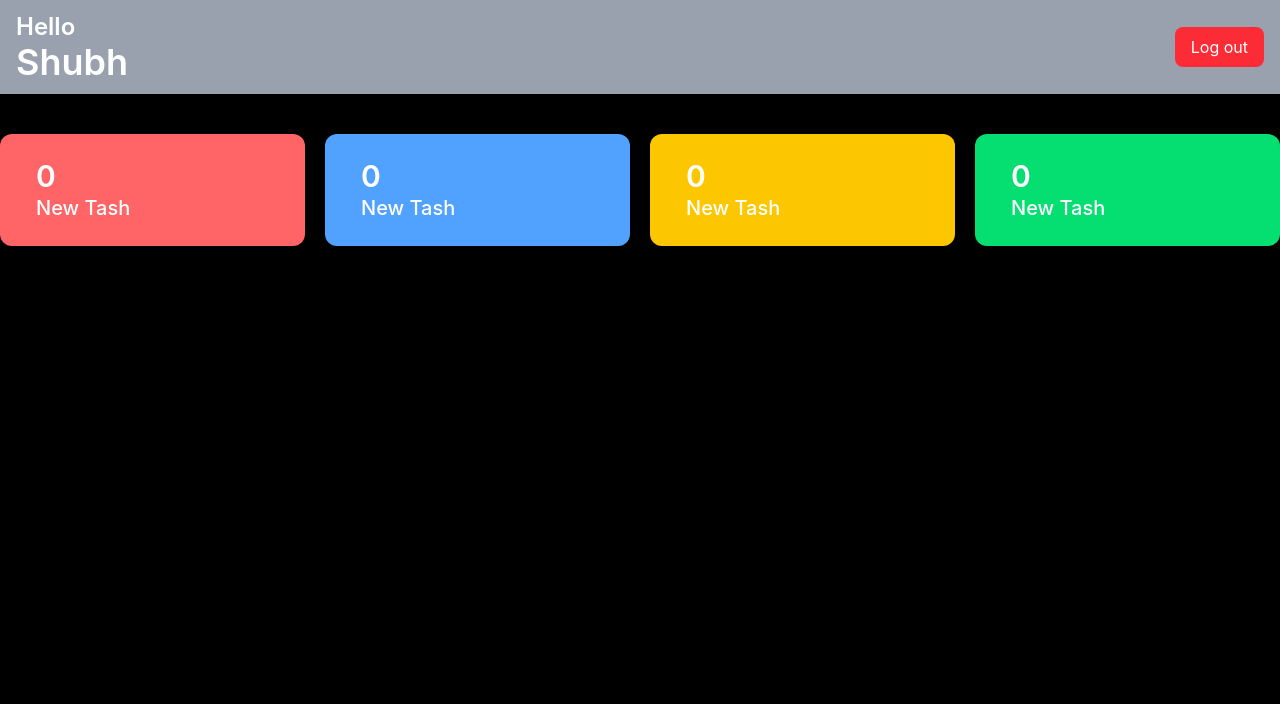
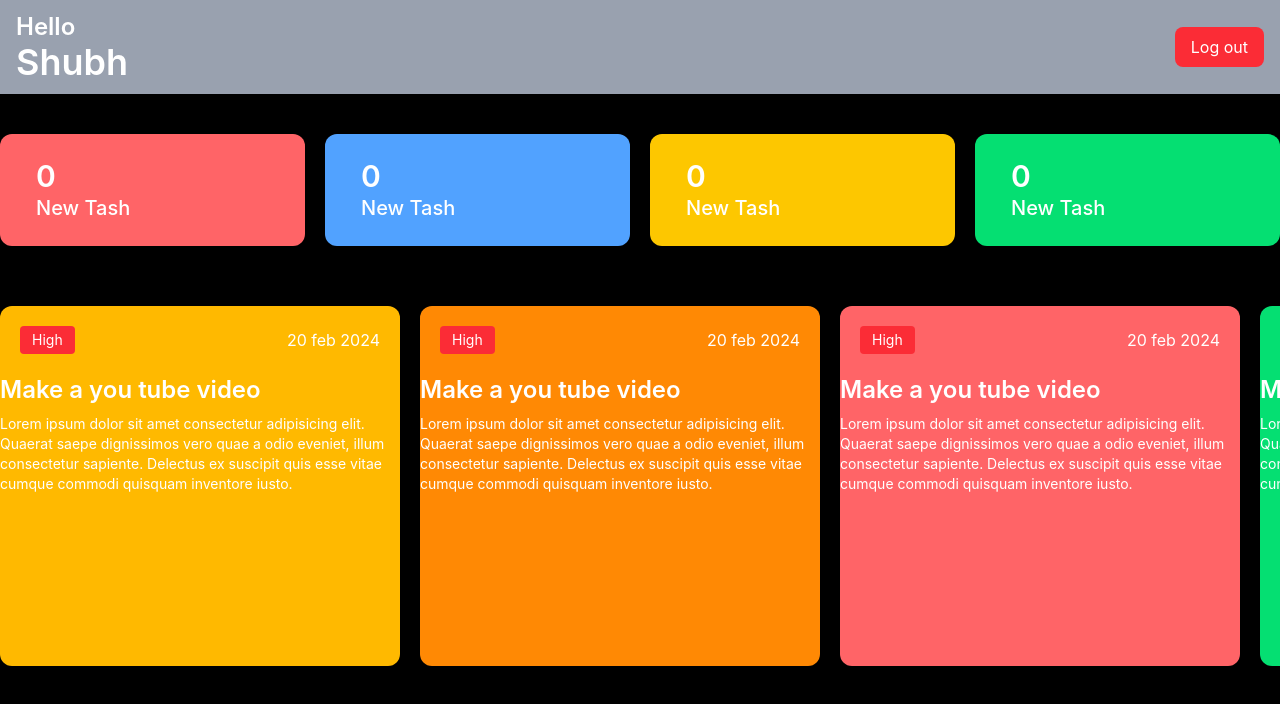
Before and after one commit to singhshubham103codeclub/ReactFrontent_Employe_Managnent_system, a React (Vite) app: page / in a window 1280 px wide. Shown: the top 704 px of the page. Built offline with nearby package versions, Linux system fonts and the light colour scheme.

Commit message:
employeDashboard done

```diff
--- a/src/components/Dashboard/EmployeDashboard.jsx
+++ b/src/components/Dashboard/EmployeDashboard.jsx
@@ -1,11 +1,13 @@
 import React from "react";
 import Header from "./others/header";
 import TaskListNumber from "./others/Tasklist";
+import TaskList from "../TaskList/TaskList";
 const EmployeDashboard=()=>{
     return(
         <>
           <Header/>
           <TaskListNumber/>
+          <TaskList/>
         </>
     )
 }
--- /dev/null
+++ b/src/components/TaskList/TaskList.jsx
@@ -0,0 +1,59 @@
+import React from "react";
+const TaskList =()=>{
+    return (
+        <div id="Taskit" className="h-[50vh] overflow-auto flex items-center justify-start gap-5 py-5 mt-10 w-full flex-nowrap">
+            <div className="h-full w-[400px] bg-amber-400 rounded-xl flex-shrink-0">
+                <div className="flex justify-between items-center m-5">
+                <h3 className="bg-red-500 px-3 py-1 rounded text-sm">High</h3>
+                <h4>20 feb 2024</h4>
+                </div>
+                <h2 className="mt-5 text-2xl font-semibold"> Make a you tube video</h2>
+                <p className="text-sm mt-2">
+                    Lorem ipsum dolor sit amet consectetur adipisicing elit. Quaerat saepe dignissimos vero quae a odio eveniet, illum consectetur sapiente. Delectus ex suscipit quis esse vitae cumque commodi quisquam inventore iusto.
+                </p>
+            </div>
+             <div className="h-full w-[400px] bg-orange-400 rounded-xl flex-shrink-0">
+                <div className="flex justify-between items-center m-5">
+                <h3 className="bg-red-500 px-3 py-1 rounded text-sm">High</h3>
+                <h4>20 feb 2024</h4>
+                </div>
+                <h2 className="mt-5 text-2xl font-semibold"> Make a you tube video</h2>
+                <p className="text-sm mt-2">
+                    Lorem ipsum dolor sit amet consectetur adipisicing elit. Quaerat saepe dignissimos vero quae a odio eveniet, illum consectetur sapiente. Delectus ex suscipit quis esse vitae cumque commodi quisquam inventore iusto.
+                </p>
+            </div>
+             <div className="h-full w-[400px] bg-red-400 rounded-xl flex-shrink-0">
+                <div className="flex justify-between items-center m-5">
+                <h3 className="bg-red-500 px-3 py-1 rounded text-sm">High</h3>
+                <h4>20 feb 2024</h4>
+                </div>
+                <h2 className="mt-5 text-2xl font-semibold"> Make a you tube video</h2>
+                <p className="text-sm mt-2">
+                    Lorem ipsum dolor sit amet consectetur adipisicing elit. Quaerat saepe dignissimos vero quae a odio eveniet, illum consectetur sapiente. Delectus ex suscipit quis esse vitae cumque commodi quisquam inventore iusto.
+                </p>
+            </div>
+             <div className="h-full w-[400px] bg-green-400 rounded-xl flex-shrink-0">
+                <div className="flex justify-between items-center m-5">
+                <h3 className="bg-red-500 px-3 py-1 rounded text-sm">High</h3>
+                <h4>20 feb 2024</h4>
+                </div>
+                <h2 className="mt-5 text-2xl font-semibold"> Make a you tube video</h2>
+                <p className="text-sm mt-2">
+                    Lorem ipsum dolor sit amet consectetur adipisicing elit. Quaerat saepe dignissimos vero quae a odio eveniet, illum consectetur sapiente. Delectus ex suscipit quis esse vitae cumque commodi quisquam inventore iusto.
+                </p>
+            </div>
+             <div className="h-full w-[400px] bg-blue-400 rounded-xl flex-shrink-0">
+                <div className="flex justify-between items-center m-5">
+                <h3 className="bg-red-500 px-3 py-1 rounded text-sm">High</h3>
+                <h4>20 feb 2024</h4>
+                </div>
+                <h2 className="mt-5 text-2xl font-semibold"> Make a you tube video</h2>
+                <p className="text-sm mt-2">
+                    Lorem ipsum dolor sit amet consectetur adipisicing elit. Quaerat saepe dignissimos vero quae a odio eveniet, illum consectetur sapiente. Delectus ex suscipit quis esse vitae cumque commodi quisquam inventore iusto.
+                </p>
+            </div>
+
+        </div>
+    )
+}
+export default TaskList
--- a/src/index.css
+++ b/src/index.css
@@ -5,3 +5,6 @@
 body{
   background-color:black;
 }
+#Taskit::-webkit-scrollbar{
+  display: none;
+}
```
